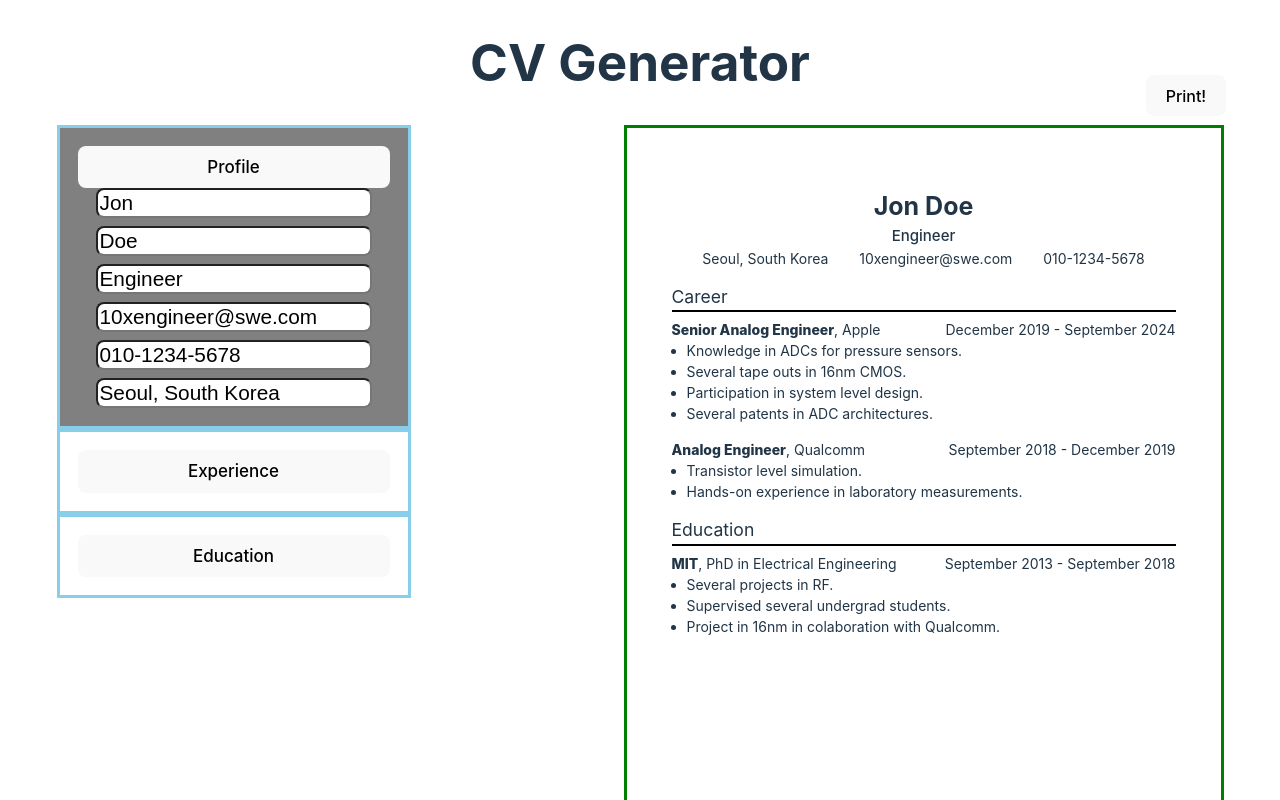
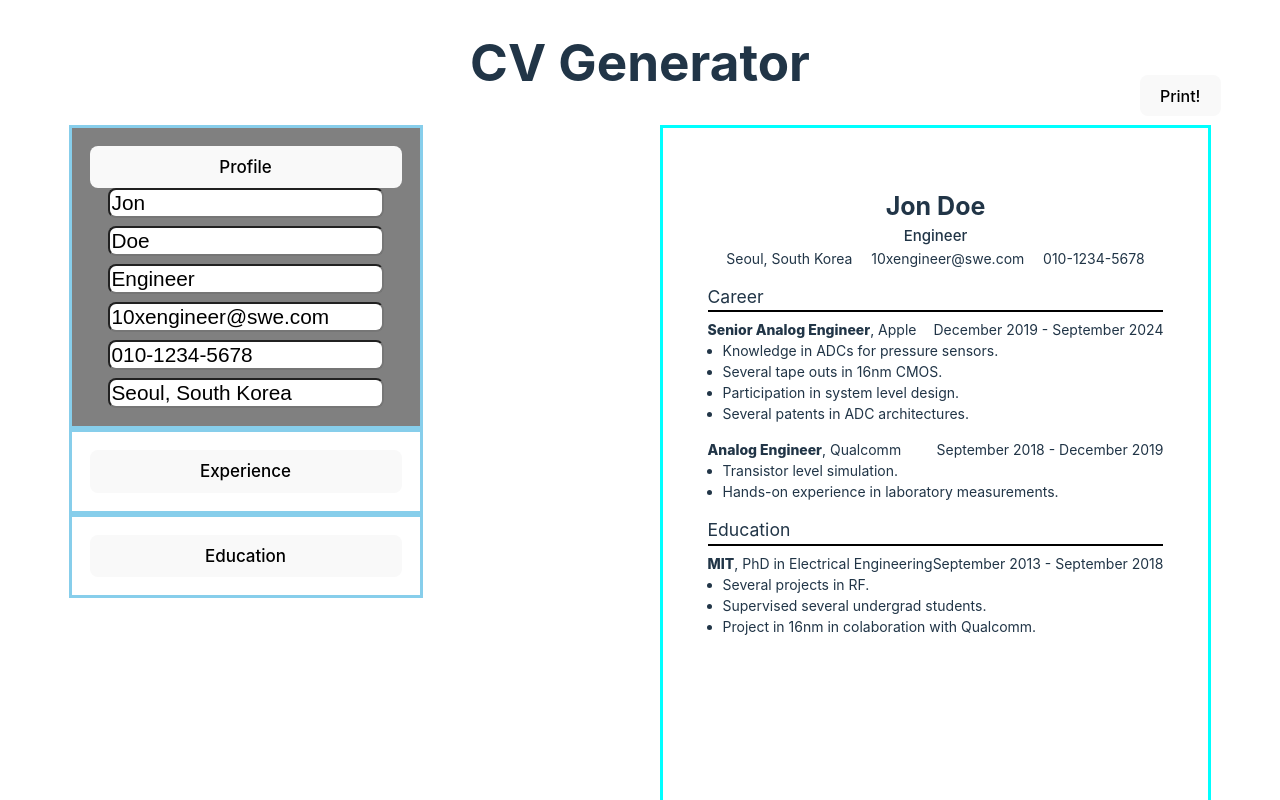
Before and after one commit to CTSDM/odin-cv-application, a React (Vite) app: page / in a window 1280 px wide. Shown: the top 800 px of the page. Built offline with nearby package versions, Linux system fonts and the light colour scheme.

Commit message:
Improve style when printing

```diff
--- a/src/App.jsx
+++ b/src/App.jsx
@@ -90,6 +90,7 @@ function App() {
                     </Accordion>
                 </div>
                 <div className="preview-print-block">
+                    <div className="container-outputs">
                         <Preview
                             dataPersonal={inputPersonal}
                             dataExperience={{
@@ -98,6 +99,7 @@ function App() {
                             }}
                             ref={componentRef}
                         />
+                    </div>
                     <div className="print-button">
                         <button type="button" onClick={printFn}>
                             Print!
--- a/src/styles/App.css
+++ b/src/styles/App.css
@@ -72,3 +72,7 @@
 .title {
   text-align: center;
 }
+
+.container-outputs {
+  border: 3px cyan solid;
+}
--- a/src/styles/Preview.css
+++ b/src/styles/Preview.css
@@ -1,7 +1,6 @@
 .outputs {
-  border: 3px green solid;
   aspect-ratio: 1 / 1.4142;
-  width: 600px;
+  width: 100%;
   padding: 60px 45px;
   font-size: 14px;
 }
```
Lines whose indentation alone changed are shown as unchanged.
